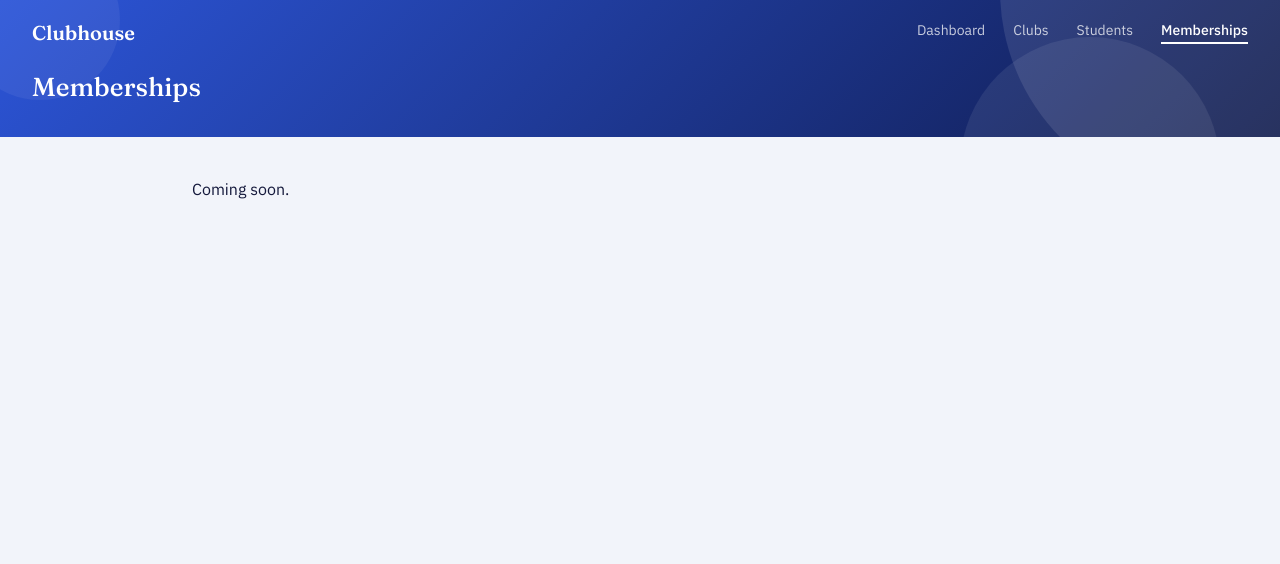
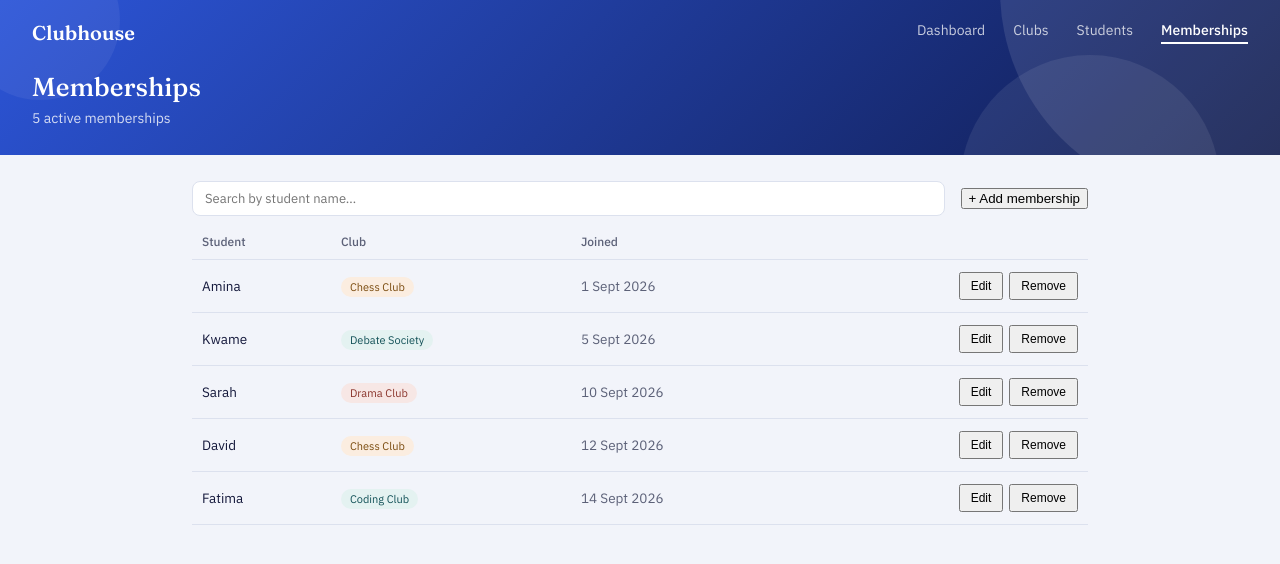
Before and after one commit to Umar-Kamani/school_club_management, a React app in the folder frontend/: page /memberships in a window 1280 px wide. Shown: the top 564 px of the page. Built offline with nearby package versions, Linux system fonts and the light colour scheme; the HTML template or start-up script is replaced by a standard one.

Commit message:
Built Memberships page with dropdown-based CRUD

```diff
--- /dev/null
+++ b/frontend/src/pages/Memberships.css
@@ -0,0 +1,125 @@
+.toolbar {
+  display: flex;
+  align-items: center;
+  justify-content: space-between;
+  gap: 16px;
+  margin-bottom: 18px;
+  flex-wrap: wrap;
+}
+
+.search-input {
+  flex: 1;
+  min-width: 180px;
+  border: 1px solid var(--hairline);
+  border-radius: 8px;
+  padding: 8px 12px;
+  font-size: 13px;
+  font-family: inherit;
+  color: var(--ink);
+}
+
+table {
+  width: 100%;
+  border-collapse: collapse;
+  font-size: 13.5px;
+}
+
+thead th {
+  text-align: left;
+  font-size: 12px;
+  font-weight: 500;
+  color: var(--muted);
+  padding: 0 10px 10px;
+  border-bottom: 1px solid var(--hairline);
+}
+
+tbody td {
+  padding: 12px 10px;
+  border-bottom: 1px solid var(--hairline);
+}
+
+tbody tr:hover {
+  background: var(--mist);
+}
+
+.club-tag {
+  font-size: 11px;
+  padding: 3px 9px;
+  border-radius: 10px;
+}
+
+.club-tag.sport { background: #FBEDE0; color: var(--marigold-text); }
+.club-tag.academic { background: var(--teal-tint); color: var(--teal-text); }
+.club-tag.arts { background: #F7E7E5; color: #8A342C; }
+
+.join-date {
+  color: var(--muted);
+}
+
+.row-actions {
+  display: flex;
+  gap: 6px;
+  justify-content: flex-end;
+}
+
+.actions-col {
+  text-align: right;
+}
+
+.btn.small {
+  padding: 5px 10px;
+  font-size: 12px;
+}
+
+.empty {
+  color: var(--muted);
+  font-size: 14px;
+}
+
+.form-panel {
+  border: 1px dashed var(--hairline);
+  border-radius: 10px;
+  padding: 20px;
+  background: var(--mist);
+}
+
+.form-grid {
+  display: grid;
+  grid-template-columns: 1fr 1fr 1fr;
+  gap: 14px;
+  margin-bottom: 14px;
+}
+
+.field label {
+  display: block;
+  font-size: 12px;
+  color: var(--muted);
+  margin-bottom: 5px;
+}
+
+.field input,
+.field select {
+  width: 100%;
+  font-family: inherit;
+  font-size: 13px;
+  padding: 8px 10px;
+  border: 1px solid var(--hairline);
+  border-radius: 6px;
+  background: #fff;
+  color: var(--ink);
+}
+
+.form-error {
+  color: var(--brick);
+  font-size: 12px;
+  margin: -6px 0 12px;
+}
+
+.feedback {
+  background: var(--teal-tint);
+  color: var(--teal-text);
+  font-size: 13px;
+  padding: 10px 14px;
+  border-radius: 8px;
+  margin-bottom: 16px;
+}
--- a/frontend/src/pages/Memberships.jsx
+++ b/frontend/src/pages/Memberships.jsx
@@ -1,13 +1,211 @@
+import { useState } from "react";
 import Header from "../components/Header";
+import { students, clubs, memberships as initialMemberships } from "../data/mockData";
+import "./Memberships.css";
+
+function formatDate(dateString) {
+  return new Date(dateString).toLocaleDateString("en-GB", {
+    day: "numeric",
+    month: "short",
+    year: "numeric",
+  });
+}
 
 function Memberships() {
+  const [memberships, setMemberships] = useState(initialMemberships);
+  const [searchTerm, setSearchTerm] = useState("");
+
+  const [showForm, setShowForm] = useState(false);
+  const [editingMembership, setEditingMembership] = useState(null); // null = adding new
+  const [formData, setFormData] = useState({
+    student_id: students[0]?.student_id,
+    club_id: clubs[0]?.club_id,
+    join_date: new Date().toISOString().slice(0, 10),
+  });
+  const [formError, setFormError] = useState("");
+  const [feedback, setFeedback] = useState("");
+
+  function getStudent(id) {
+    return students.find((s) => s.student_id === id);
+  }
+
+  function getClub(id) {
+    return clubs.find((c) => c.club_id === id);
+  }
+
+  const filteredMemberships = memberships.filter((m) => {
+    const student = getStudent(m.student_id);
+    return student?.name.toLowerCase().includes(searchTerm.toLowerCase());
+  });
+
+  function showFeedback(message) {
+    setFeedback(message);
+    setTimeout(() => setFeedback(""), 2500);
+  }
+
+  function openAddForm() {
+    setEditingMembership(null);
+    setFormData({
+      student_id: students[0]?.student_id,
+      club_id: clubs[0]?.club_id,
+      join_date: new Date().toISOString().slice(0, 10),
+    });
+    setFormError("");
+    setShowForm(true);
+  }
+
+  function openEditForm(membership) {
+    setEditingMembership(membership);
+    setFormData({
+      student_id: membership.student_id,
+      club_id: membership.club_id,
+      join_date: membership.join_date,
+    });
+    setFormError("");
+    setShowForm(true);
+  }
+
+  function handleRemove(membershipId) {
+    setMemberships(memberships.filter((m) => m.membership_id !== membershipId));
+    showFeedback("Membership removed.");
+  }
+
+  function handleSubmit(e) {
+    e.preventDefault();
+
+    if (!formData.join_date) {
+      setFormError("Join date cannot be empty.");
+      return;
+    }
+
+    if (editingMembership) {
+      setMemberships(
+        memberships.map((m) =>
+          m.membership_id === editingMembership.membership_id ? { ...m, ...formData } : m
+        )
+      );
+      showFeedback("Membership updated successfully.");
+    } else {
+      const newMembership = { membership_id: Date.now(), ...formData };
+      setMemberships([...memberships, newMembership]);
+      showFeedback("Membership added successfully.");
+    }
+
+    setShowForm(false);
+  }
+
   return (
     <>
       <Header>
         <h1>Memberships</h1>
+        <p>{memberships.length} active memberships</p>
       </Header>
+
       <div className="page-body">
-        <p>Coming soon.</p>
+        {feedback && <div className="feedback">{feedback}</div>}
+
+        <div className="toolbar">
+          <input
+            type="text"
+            className="search-input"
+            placeholder="Search by student name…"
+            value={searchTerm}
+            onChange={(e) => setSearchTerm(e.target.value)}
+          />
+          <button className="btn primary" onClick={openAddForm}>
+            + Add membership
+          </button>
+        </div>
+
+        <table>
+          <thead>
+            <tr>
+              <th>Student</th>
+              <th>Club</th>
+              <th>Joined</th>
+              <th></th>
+            </tr>
+          </thead>
+          <tbody>
+            {filteredMemberships.map((membership) => {
+              const student = getStudent(membership.student_id);
+              const club = getClub(membership.club_id);
+              return (
+                <tr key={membership.membership_id}>
+                  <td>{student?.name}</td>
+                  <td>
+                    <span className={`club-tag ${club?.category.toLowerCase()}`}>{club?.club_name}</span>
+                  </td>
+                  <td className="join-date">{formatDate(membership.join_date)}</td>
+                  <td className="actions-col">
+                    <div className="row-actions">
+                      <button className="btn ghost small" onClick={() => openEditForm(membership)}>
+                        Edit
+                      </button>
+                      <button className="btn danger small" onClick={() => handleRemove(membership.membership_id)}>
+                        Remove
+                      </button>
+                    </div>
+                  </td>
+                </tr>
+              );
+            })}
+          </tbody>
+        </table>
+        {filteredMemberships.length === 0 && <p className="empty">No memberships match your search.</p>}
+
+        {showForm && (
+          <>
+            <p className="section-label" style={{ marginTop: "30px" }}>
+              {editingMembership ? "Edit membership" : "Add membership"}
+            </p>
+            <form className="form-panel" onSubmit={handleSubmit}>
+              <div className="form-grid">
+                <div className="field">
+                  <label>Student</label>
+                  <select
+                    value={formData.student_id}
+                    onChange={(e) => setFormData({ ...formData, student_id: Number(e.target.value) })}
+                  >
+                    {students.map((s) => (
+                      <option key={s.student_id} value={s.student_id}>
+                        {s.name}
+                      </option>
+                    ))}
+                  </select>
+                </div>
+                <div className="field">
+                  <label>Club</label>
+                  <select
+                    value={formData.club_id}
+                    onChange={(e) => setFormData({ ...formData, club_id: Number(e.target.value) })}
+                  >
+                    {clubs.map((c) => (
+                      <option key={c.club_id} value={c.club_id}>
+                        {c.club_name}
+                      </option>
+                    ))}
+                  </select>
+                </div>
+                <div className="field">
+                  <label>Join date</label>
+                  <input
+                    type="date"
+                    value={formData.join_date}
+                    onChange={(e) => setFormData({ ...formData, join_date: e.target.value })}
+                  />
+                </div>
+              </div>
+              {formError && <p className="form-error">{formError}</p>}
+              <button type="submit" className="btn primary">
+                Save membership
+              </button>
+              <button type="button" className="btn ghost" style={{ marginLeft: "8px" }} onClick={() => setShowForm(false)}>
+                Cancel
+              </button>
+            </form>
+          </>
+        )}
       </div>
     </>
   );
```
